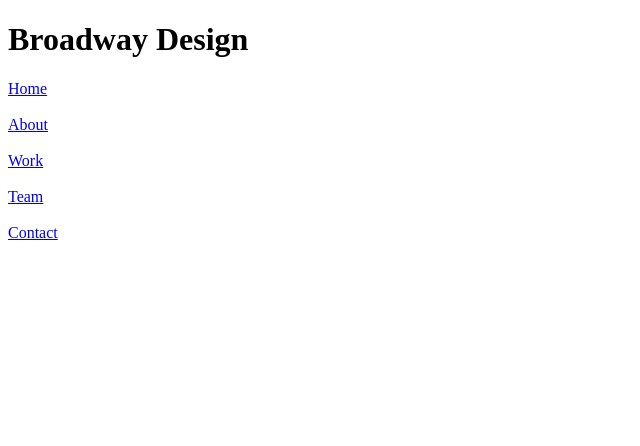
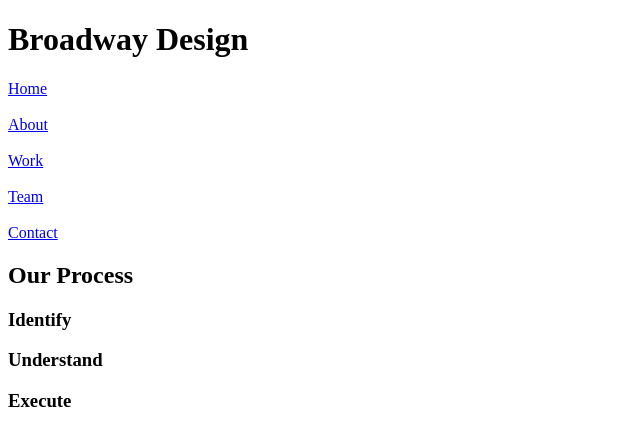
Before and after one commit to TheMouseSerpent/Broadway, a plain HTML site: page index.html in a window 1280 px wide. Shown: the whole page, without its empty margins (0-640 px from the left). Drawn offline with Linux system fonts and the light colour scheme.

Commit message:
Added div element and headers in div

```diff
--- a/index.html
+++ b/index.html
@@ -23,5 +23,11 @@
         <a href="#">Contact</a>
       </nav>
     </div>
+    <div class="Process">
+      <h2>Our Process</h2>
+      <h3>Identify</h3>
+      <h3>Understand</h3>
+      <h3>Execute</h3>
+    </div>
   </body>
 </html>
```
